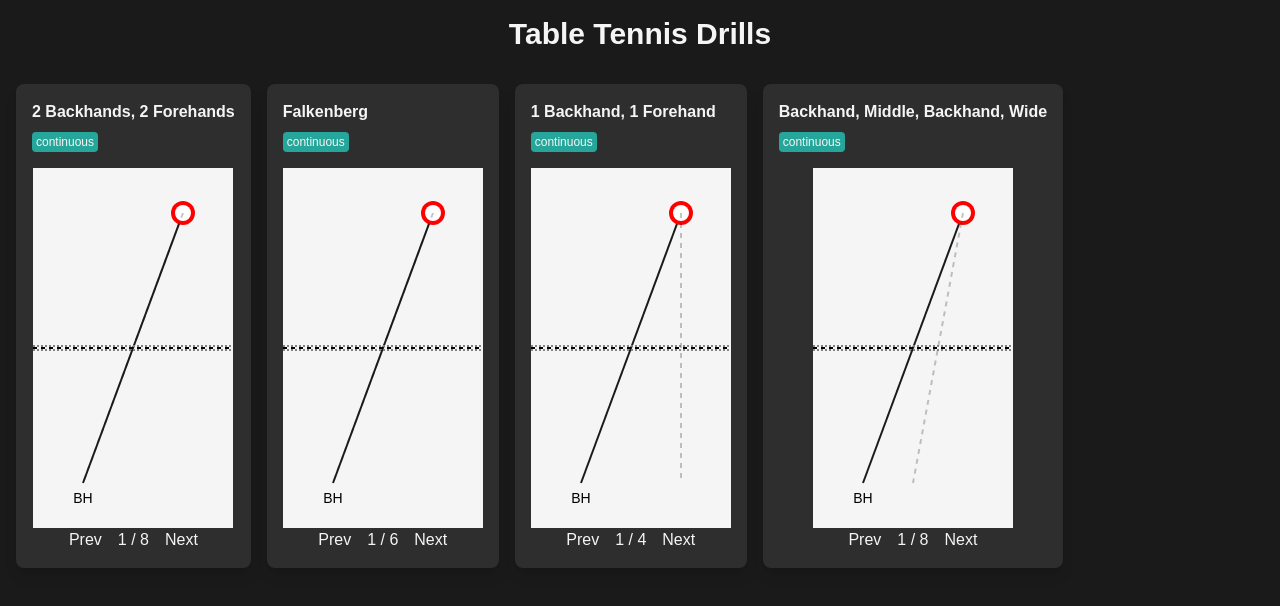
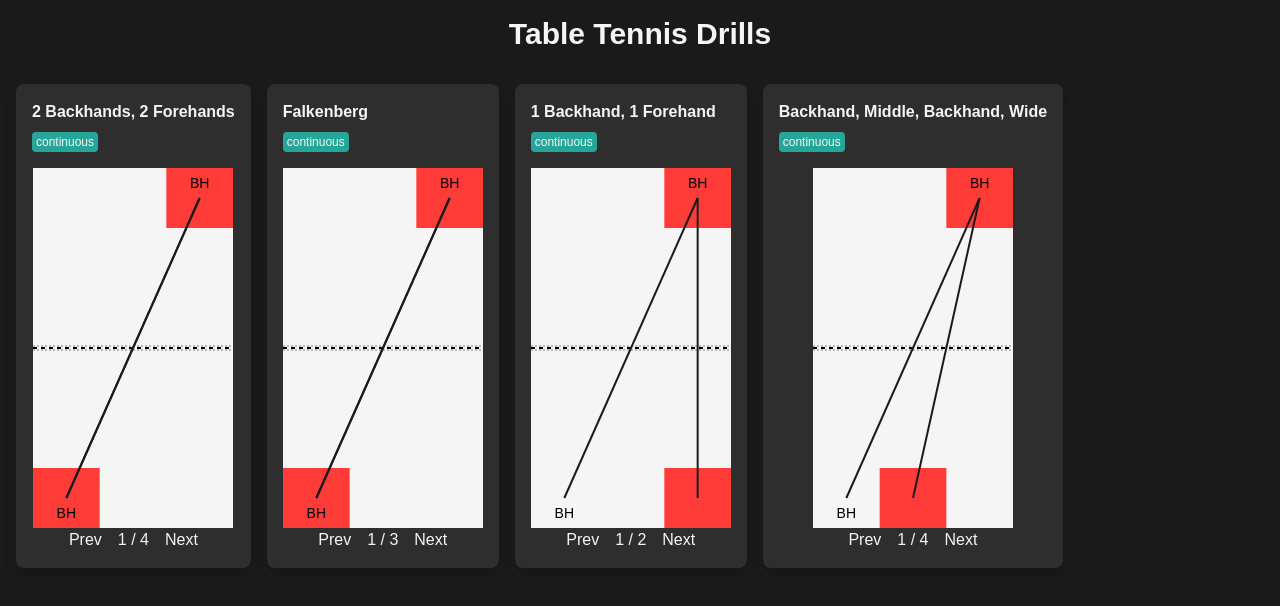
Before and after one commit to RowMur/ttdrills, a Next.js app: page / in a window 1280 px wide. Shown: the top 606 px of the page. Built offline with nearby package versions, Linux system fonts and the light colour scheme.

Commit message:
feat: render exchanges rather than individual shots

```diff
--- a/src/app/globals.css
+++ b/src/app/globals.css
@@ -10,6 +10,7 @@
   --color-slate: #1a1a1a;
   --color-grey: #2e2e2e;
   --color-white: #f5f5f5;
+  --color-blue: #38fbff;
 }
 
 body {
--- a/src/components/DrillCard.tsx
+++ b/src/components/DrillCard.tsx
@@ -1,6 +1,6 @@
 import { RenderedDrill } from "@/components/RenderedDrill";
 import { Tag } from "@/components/Tag";
-import { Drill } from "@/types";
+import { Drill, Exchange } from "@/types";
 import { modulo } from "@/utils/modulo";
 import { useState } from "react";
 
@@ -9,28 +9,37 @@ type Props = {
 };
 
 export const DrillCard = ({ drill }: Props) => {
-  const [activeBallIndex, setActiveBallIndex] = useState(0);
+  const exchanges: Exchange[] = [];
+  for (let i = 0; i < drill.balls.length; i += 2) {
+    const slice = drill.balls.slice(i, i + 2);
+    exchanges.push([slice[0], slice[1]]);
+  }
+  const [activeExchangeIndex, setActiveExchangeIndex] = useState(0);
   return (
     <div className="shadow-lg p-4 rounded-lg bg-grey">
       <h2 className="font-semibold mb-2 text-wrap">{drill.name}</h2>
       <div className="flex flex-wrap gap-2 mb-4">
         <Tag text={drill.loopBehavior} />
       </div>
-      <RenderedDrill drill={drill} activeBallIndex={activeBallIndex} />
+      <RenderedDrill
+        drill={drill}
+        exchanges={exchanges}
+        activeExchangeIndex={activeExchangeIndex}
+      />
       <div className="flex justify-center">
         <button
           onClick={() =>
-            setActiveBallIndex((prev) => modulo(prev - 1, drill.balls.length))
+            setActiveExchangeIndex((prev) => modulo(prev - 1, exchanges.length))
           }
         >
           Prev
         </button>
         <span className="mx-4">
-          {activeBallIndex + 1} / {drill.balls.length}
+          {activeExchangeIndex + 1} / {exchanges.length}
         </span>
         <button
           onClick={() =>
-            setActiveBallIndex((prev) => modulo(prev + 1, drill.balls.length))
+            setActiveExchangeIndex((prev) => modulo(prev + 1, exchanges.length))
           }
         >
           Next
--- a/src/components/RenderedDrill.tsx
+++ b/src/components/RenderedDrill.tsx
@@ -1,18 +1,37 @@
 import { shotTypeShorthand } from "@/data";
-import { Drill, Placement } from "@/types";
+import { Drill, Exchange, Placement } from "@/types";
 // import { getRepetitionDisplay } from "@/utils/getRepetitionDisplay";
-import { modulo } from "@/utils/modulo";
-import { Fragment } from "react";
 
 const WIDTH = 200;
 const HEIGHT = 360;
+const sectionWidth = WIDTH / 3;
+const sectionHeight = HEIGHT / 6;
 
 type Props = {
   drill: Drill;
-  activeBallIndex: number;
+  exchanges: Exchange[];
+  activeExchangeIndex: number;
 };
 
-export const RenderedDrill = ({ drill, activeBallIndex }: Props) => {
+export const RenderedDrill = ({
+  // drill,
+  exchanges,
+  activeExchangeIndex,
+}: Props) => {
+  const activeExchange = exchanges[activeExchangeIndex];
+  const [out, incoming] = activeExchange;
+  const nextExchangeBall =
+    exchanges[(activeExchangeIndex + 1) % exchanges.length][0];
+
+  const [startX, startY] = getCoords(out.placement, false);
+  const [endX, endY, endTopLeftX, endTopLeftY] = getCoords(
+    incoming.placement,
+    true
+  );
+  const [nextX, nextY, nextTopLeftX, nextTopleftY] = getCoords(
+    nextExchangeBall.placement,
+    false
+  );
   return (
     <svg
       width={WIDTH}
@@ -21,16 +40,32 @@ export const RenderedDrill = ({ drill, activeBallIndex }: Props) => {
       className="mx-auto"
     >
       <rect width="100%" height="100%" className="fill-white" />
-      {drill.balls.map((ball, ballIndex) => {
-        const isOpponent = ballIndex % 2 !== 0;
-        const [startX, startY] = getCoords(ball.placement, isOpponent);
-        const nextBall = drill.balls[modulo(ballIndex + 1, drill.balls.length)];
-        const [endX, endY] = getCoords(nextBall.placement, !isOpponent);
-        const isActive = ballIndex === activeBallIndex;
-        const isNextShot =
-          ballIndex === modulo(activeBallIndex + 1, drill.balls.length);
-        return (
-          <Fragment key={ballIndex}>
+      <rect
+        x={endTopLeftX}
+        y={endTopLeftY}
+        width={sectionWidth}
+        height={sectionHeight}
+        className={
+          incoming.spin === "top"
+            ? "fill-red"
+            : incoming.spin === "back"
+            ? "fill-blue"
+            : "fill-slate"
+        }
+      />
+      <rect
+        x={nextTopLeftX}
+        y={nextTopleftY}
+        width={sectionWidth}
+        height={sectionHeight}
+        className={
+          incoming.spin === "top"
+            ? "fill-red"
+            : incoming.spin === "back"
+            ? "fill-blue"
+            : "fill-slate"
+        }
+      />
       <line
         x1="0"
         y1="180"
@@ -58,10 +93,9 @@ export const RenderedDrill = ({ drill, activeBallIndex }: Props) => {
         strokeWidth="1"
         strokeDasharray="2,2"
       />
-            {isActive && (
       <text
         x={startX}
-                y={isOpponent ? startY - 10 : startY + 20}
+        y={startY + 20}
         textAnchor="middle"
         fontSize="14"
         fill="black"
@@ -69,62 +103,86 @@ export const RenderedDrill = ({ drill, activeBallIndex }: Props) => {
         {/* {ball.repetition && (
                   <>{getRepetitionDisplay(shot.repetition)} </>
                 )} */}
-                {shotTypeShorthand[ball.stroke]}
+        {shotTypeShorthand[out.stroke]}
       </text>
-            )}
+      <text
+        x={endX}
+        y={endY - 10}
+        textAnchor="middle"
+        fontSize="14"
+        fill="black"
+      >
+        {/* {ball.repetition && (
+                  <>{getRepetitionDisplay(shot.repetition)} </>
+                )} */}
+        {shotTypeShorthand[incoming.stroke]}
+      </text>
       <line
         x1={startX}
         y1={startY}
         x2={endX}
         y2={endY}
         className={`stroke-slate stroke-2 ${
-                isActive ? "" : isNextShot ? "opacity-25" : "opacity-0"
+          true ? "" : false ? "opacity-25" : "opacity-0"
         }`}
-              strokeDasharray={isActive ? "none" : "5,5"}
+        strokeDasharray={true ? "none" : "5,5"}
       />
-            {isActive && (
-              <>
-                <circle
+      <line
+        x1={endX}
+        y1={endY}
+        x2={nextX}
+        y2={nextY}
+        className={`stroke-slate stroke-2 ${
+          true ? "" : false ? "opacity-25" : "opacity-0"
+        }`}
+        strokeDasharray={true ? "none" : "5,5"}
+      />
+      {/* <circle
         cx={endX}
         cy={endY}
         r="12"
         fill={
-                    ball.spin === "top"
+          out.spin === "top" ? "red" : out.spin === "back" ? "blue" : "white"
+        }
+      />
+      <circle cx={endX} cy={endY} r="8" fill="white" />
+      <circle
+        cx={nextX}
+        cy={nextY}
+        r="12"
+        fill={
+          incoming.spin === "top"
             ? "red"
-                      : ball.spin === "back"
+            : incoming.spin === "back"
             ? "blue"
             : "white"
         }
       />
-                <circle cx={endX} cy={endY} r="8" fill="white" />
-              </>
-            )}
-          </Fragment>
-        );
-      })}
+      <circle cx={nextX} cy={nextY} r="8" fill="white" /> */}
     </svg>
   );
 };
 
-const getCoords = (
-  placement: Placement,
-  isOpponent: boolean
-): [number, number] => {
+const getCoords = (placement: Placement, isOpponent: boolean) => {
   let x =
     placement.direction === "forehand"
-      ? 150
+      ? (5 * sectionWidth) / 2
       : placement.direction === "middle"
-      ? 100
-      : 50;
+      ? (3 * sectionWidth) / 2
+      : sectionWidth / 2;
+
   let y =
-    placement.depth === "long"
-      ? 315
+    HEIGHT -
+    (placement.depth === "long"
+      ? sectionHeight / 2
       : placement.depth === "halflong"
-      ? 270
-      : 225;
+      ? (3 * sectionHeight) / 2
+      : (5 * sectionHeight) / 2);
   if (isOpponent) {
     x = WIDTH - x;
     y = HEIGHT - y;
   }
-  return [x, y];
+  const topLeftX = x - sectionWidth / 2;
+  const topLeftY = y - sectionHeight / 2;
+  return [x, y, topLeftX, topLeftY];
 };
--- a/src/types.ts
+++ b/src/types.ts
@@ -25,7 +25,9 @@ type Ball = {
   // repetition?: Repetition;
 };
 
-type LoopBehavior = "continuous" | "free" | "stop";
+export type Exchange = [Ball, Ball];
+
+type LoopBehavior = "continuous" | "free";
 
 export type Drill = {
   name: string;
```
Lines whose indentation alone changed are shown as unchanged.
